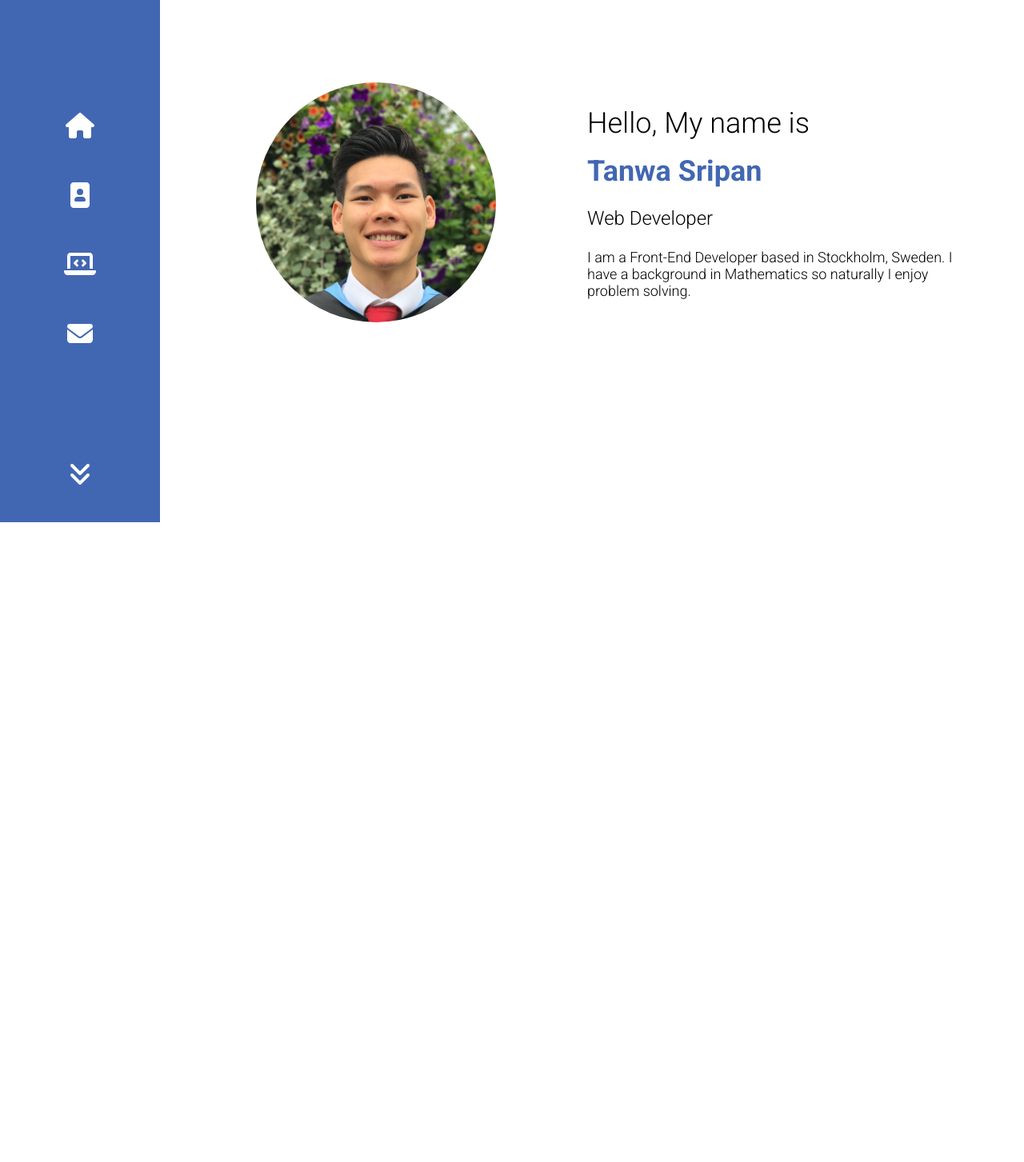
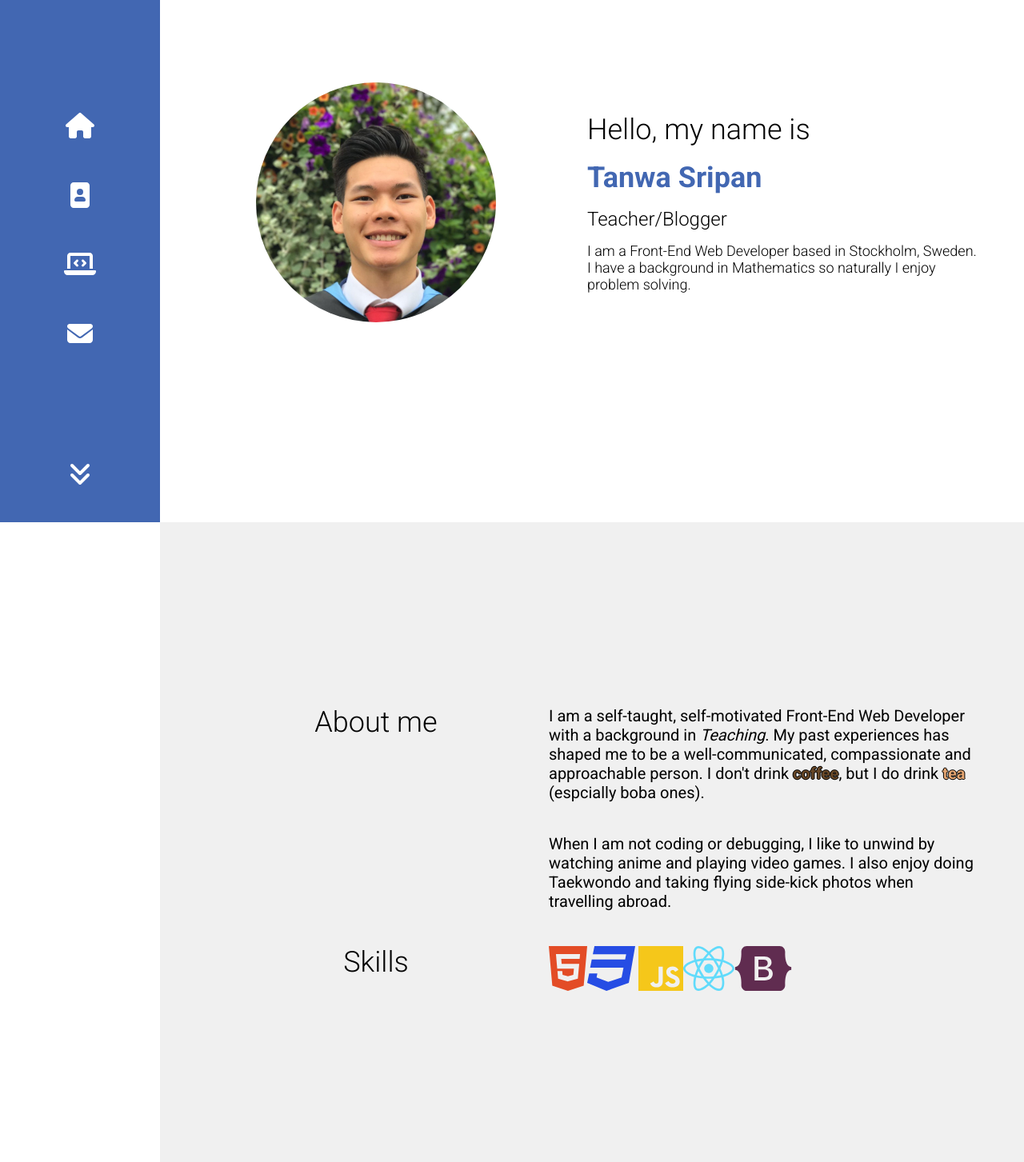
Before and after one commit to JustTanwa/portfolio, a React (Create React App) app: page / in a window 1280 px wide. Shown: the part 147-1600 px from the top of the page at 80% size. Before the commit the page ends 800 px from the top, so only its background shows below. Built offline with nearby package versions, Linux system fonts and the light colour scheme.

Commit message:
added about me page

```diff
--- a/src/App.css
+++ b/src/App.css
@@ -1,13 +1,20 @@
 * {
     font-family: 'Roboto', sans-serif;
+    scroll-behavior: smooth;
 }
 
 .page-layout {
+    position: relative;
     display: flex;
     flex-direction: row;
     flex-wrap: nowrap;
 }
 
+.page-layout .sidebar {
+    position: sticky;
+    top: 0;
+}
+
 .main-content {
     flex: 1;
 }
--- a/src/App.js
+++ b/src/App.js
@@ -1,6 +1,7 @@
 import Intro from './components/Intro';
 import Sidebar from './components/Sidebar';
 import './App.css';
+import Aboutme from './components/Aboutme';
 
 function App() {
 	return (
@@ -8,6 +9,7 @@ function App() {
 			<Sidebar />
 			<main className='main-content'>
 				<Intro />
+				<Aboutme />
 			</main>
 		</div>
 	);
--- /dev/null
+++ b/src/components/Aboutme.css
@@ -0,0 +1,43 @@
+.aboutme-page {
+    height: 100vh;
+    background: rgb(240, 240, 240);
+    display: flex;
+    justify-content: center;
+    align-items: center;
+}
+
+.aboutme-title {
+    flex-basis: 40%;
+    display: flex;
+    flex-direction: column;
+    align-items: center;
+    justify-content: space-evenly;
+    height: 100vh;
+}
+
+.aboutme-title h2 {
+    font-size: 36px;
+    font-weight: 200;
+}
+
+.aboutme-infor {
+    flex-basis: 50%;
+}
+
+.aboutme-para1, .aboutme-para2 {
+    font-size: 1.25em;
+    max-width: 27em;
+    margin-bottom: 2em;
+}
+
+.coffee {
+    font-weight: 600;
+    color: #6a4928;
+    text-shadow: -1px 0 black, 0 1px black, 1px 0 black, 0 -1px black;
+}
+
+.tea {
+    font-weight: 600;
+    color: #E5A672;
+    text-shadow: -1px 0 black, 0 1px black, 1px 0 black, 0 -1px black;
+}
--- /dev/null
+++ b/src/components/Aboutme.js
@@ -0,0 +1,58 @@
+import {
+	faBootstrap,
+	faCss3,
+	faHtml5,
+	faJs,
+	faReact,
+} from '@fortawesome/free-brands-svg-icons';
+import { FontAwesomeIcon } from '@fortawesome/react-fontawesome';
+import React from 'react';
+import './Aboutme.css';
+
+export default function Aboutme() {
+	return (
+		<section id='aboutme' className='aboutme-page'>
+			<div className='aboutme-title'>
+				<h2>About me</h2>
+				<h2>Skills</h2>
+			</div>
+			<div className='aboutme-infor'>
+				<p className='aboutme-para1'>
+					I am a self-taught, self-motivated Front-End Web Developer with a
+					background in <em>Teaching</em>. My past experiences has shaped me to
+					be a well-communicated, compassionate and approachable person. I don't
+					drink <span className='coffee'>coffee</span>, but I do drink{' '}
+					<span className='tea'> tea </span> (espcially boba ones).
+				</p>
+				<p className='aboutme-para2'>
+					When I am not coding or debugging, I like to unwind by watching anime
+					and playing video games. I also enjoy doing Taekwondo and taking
+					flying side-kick photos when travelling abroad.
+				</p>
+				<div className='skill-badges'>
+					<FontAwesomeIcon
+						icon={faHtml5}
+						size='4x'
+						style={{ color: '#E34C26' }}
+					/>
+					<FontAwesomeIcon
+						icon={faCss3}
+						size='4x'
+						style={{ color: '#264de4' }}
+					/>
+					<FontAwesomeIcon icon={faJs} size='4x' style={{ color: '#f5c71a' }} />
+					<FontAwesomeIcon
+						icon={faReact}
+						size='4x'
+						style={{ color: '#61DBFB' }}
+					/>
+					<FontAwesomeIcon
+						icon={faBootstrap}
+						size='4x'
+						style={{ color: '#602C50' }}
+					/>
+				</div>
+			</div>
+		</section>
+	);
+}
--- a/src/components/Intro.css
+++ b/src/components/Intro.css
@@ -22,7 +22,7 @@
     flex-basis: 50%;
 }
 
-h2, h1, .titles, .short-desc {
+.name h2, .name h1, .titles, .short-desc {
     margin: 0;
     padding-left: 3rem;
 }
@@ -39,10 +39,39 @@ h2, h1, .titles, .short-desc {
 }
 
 .name h1 {
-    color: var(--blue)
+    color: var(--blue);
+    margin-bottom: 0.5em;
 }
 
 
 .self-photo img {
     max-width: 100%;
 }
+
+.titles {
+    height: 30px;
+    overflow: hidden;
+}
+.titles-wrapper {
+    height: 100%;
+    animation: slideup 8s ease-in-out infinite alternate;
+}
+
+@keyframes slideup {
+    33% {
+        transform: translateY(-30px);
+    }
+    66% {
+        transform: translateY(-60px);
+    }
+    100% {
+        transform: translateY(-90px);
+    }
+
+}
+.title {
+    margin: 0;
+    height: 30px;
+    display: flex;
+    align-items: center;
+}
--- a/src/components/Intro.js
+++ b/src/components/Intro.js
@@ -4,20 +4,25 @@ import Me from '../img/me.jpg';
 
 export default function Intro() {
 	return (
-		<section className='intro-page'>
+		<section id="intro" className='intro-page'>
 			<div className='left-intro'>
 				<div className='self-photo'>
 					<img src={Me} />
 				</div>
 			</div>
 			<div className='name'>
-				<h2>Hello, My name is </h2>
+				<h2>Hello, my name is </h2>
 				<h1>Tanwa Sripan</h1>
 				<div className='titles'>
-					<p className='title'>Web Developer</p>
+					<div className='titles-wrapper'>
+						<p className='title'>Web Developer</p>
+						<p className='title'>Problem Solver</p>
+						<p className='title'>Teacher/Blogger</p>
+						<p className='title'>Learner</p>
+					</div>
 				</div>
 				<p className='short-desc'>
-					I am a Front-End Developer based in Stockholm, Sweden. I have a
+					I am a Front-End Web Developer based in Stockholm, Sweden. I have a
 					background in Mathematics so naturally I enjoy problem solving.
 				</p>
 			</div>
--- a/src/components/Sidebar.css
+++ b/src/components/Sidebar.css
@@ -27,20 +27,6 @@ nav.sidebar {
     left: 0;
 }
 
-.nav-link-container a:hover {
-    color: blue;
-    animation: moveleft 1s ease-out forwards;
-}
-
-@keyframes moveleft {
-    0% {
-        left: 0;
-    }
-    100% {
-        left: -50px;
-    }
-}
-
 .link-title {
     display: none;
 }
--- a/src/components/Sidebar.js
+++ b/src/components/Sidebar.js
@@ -15,7 +15,7 @@ export default function Sidebar() {
 		<nav className='sidebar'>
 			<div className='brand-logo'><img src={Logo} alt="logo"></img></div>
 			<div className='nav-link-container'>
-				<a href="/"><FontAwesomeIcon icon={faHome} size='2x' /><p className='link-title'>Home</p></a>
+				<a href="#intro"><FontAwesomeIcon icon={faHome} size='2x' /><p className='link-title'>Home</p></a>
 				<a href="#aboutme"><FontAwesomeIcon icon={faPortrait} size='2x' /><p className='link-title'>About me</p></a>
 				<a href="#projects"><FontAwesomeIcon icon={faLaptopCode} size='2x' /><p className='link-title'>Projects</p></a>
 				<a href="#contact"><FontAwesomeIcon icon={faEnvelope} size='2x' /><p className='link-title'>Contact</p></a>
```
